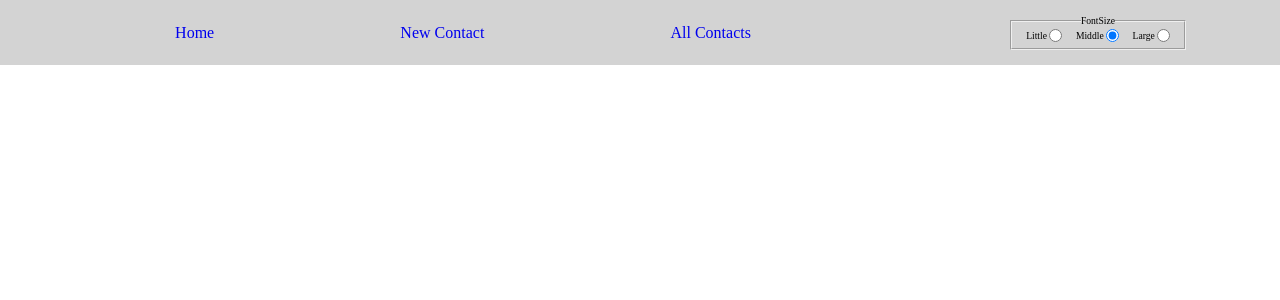
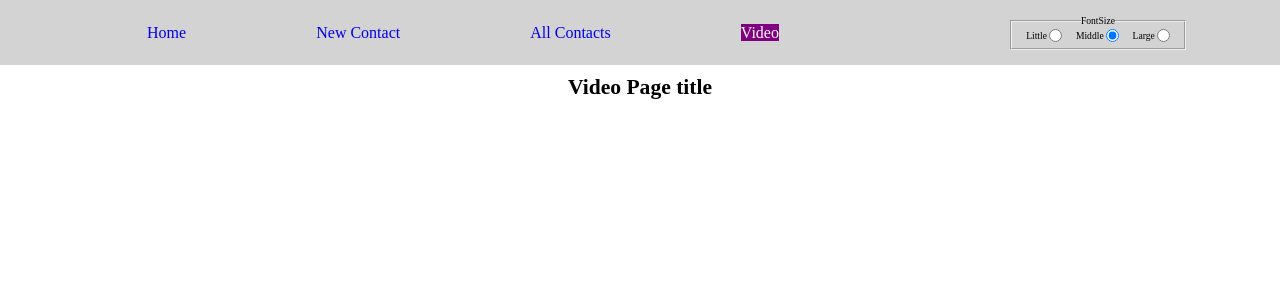
Before and after one commit to ragimovalik/react-form, a React (Create React App) app: page /video in a window 1280 px wide. Shown: the top 300 px of the page. Built offline with nearby package versions, Linux system fonts and the light colour scheme.

Commit message:
Adds React Player and some fixes

```diff
--- a/package.json
+++ b/package.json
@@ -13,6 +13,7 @@
     "react-hook-form": "^7.8.4",
     "react-icons": "^4.2.0",
     "react-jss": "^10.6.0",
+    "react-player": "^2.9.0",
     "react-router-dom": "^5.2.0",
     "react-scripts": "4.0.3",
     "web-vitals": "^1.1.2",
--- /dev/null
+++ b/src/components/Box/PageBox.jsx
@@ -0,0 +1,22 @@
+import { useContext } from 'react';
+import { createUseStyles } from 'react-jss';
+import FontContext from '../../FontSizeContext';
+
+const useStyles = createUseStyles({
+  PageBox: {
+    width: 400,
+    height: 250,
+    margin: '10px auto',
+    textAlign: 'center',
+    fontSize: props => props + 'rem',
+  },
+});
+
+const PageBox = ({ children }) => {
+  const fontSize = useContext(FontContext);
+  const classes = useStyles(fontSize);
+
+  return <div className={classes.PageBox}>{children}</div>;
+};
+
+export default PageBox;
--- a/src/pages/AllContacts.jsx
+++ b/src/pages/AllContacts.jsx
@@ -1,5 +1,11 @@
+import PageBox from '../components/Box/PageBox';
+
 const ContactsPage = () => {
-  return <h2>Contacts table</h2>;
+  return (
+    <PageBox>
+      <h2>Contacts table</h2>
+    </PageBox>
+  );
 };
 
 export default ContactsPage;
--- a/src/pages/Home.jsx
+++ b/src/pages/Home.jsx
@@ -1,10 +1,12 @@
+import { useContext } from 'react';
 import { createUseStyles } from 'react-jss';
 import FontSizeContext from '../FontSizeContext';
-import { useContext } from 'react';
+import PageBox from '../components/Box/PageBox';
 
 const useStyles = createUseStyles({
   Title: {
     'font-size': props => props * 1.3 + 'rem',
+    marginBottom: 10,
   },
   Paragraph: {
     'font-size': props => props + 'rem',
@@ -16,7 +18,7 @@ const HomePage = () => {
   const classes = useStyles(fontSize);
 
   return (
-    <>
+    <PageBox>
       <h2 className={classes.Title}>Welcome to my Page</h2>
       <p className={classes.Paragraph}>
         Lorem ipsum dolor, sit amet consectetur adipisicing elit. Consequuntur
@@ -24,7 +26,7 @@ const HomePage = () => {
         nulla eveniet id quod dolorem unde, ut at sunt veritatis, perferendis
         nihil.
       </p>
-    </>
+    </PageBox>
   );
 };
 
--- a/src/pages/NewContact.jsx
+++ b/src/pages/NewContact.jsx
@@ -1,5 +1,11 @@
+import PageBox from '../components/Box/PageBox';
+
 const NewContactPage = () => {
-  return <h2>Add new Contact</h2>;
+  return (
+    <PageBox>
+      <h2>Add new Contact</h2>
+    </PageBox>
+  );
 };
 
 export default NewContactPage;
--- /dev/null
+++ b/src/pages/VideoPage.jsx
@@ -0,0 +1,17 @@
+import ReactPlayer from 'react-player';
+import PageBox from '../components/Box/PageBox';
+
+const VideoPage = () => (
+  <PageBox>
+    <h2>Video Page title</h2>
+    <ReactPlayer
+      width="100%"
+      height="100%"
+      style={{ margin: '5px auto' }}
+      onPause={() => alert('Are you sure?')}
+      url="https://www.youtube.com/watch?v=Oe421EPjeBE&ab_channel=freeCodeCamp.org"
+    />
+  </PageBox>
+);
+
+export default VideoPage;
--- a/src/routes.js
+++ b/src/routes.js
@@ -1,6 +1,7 @@
 import HomePage from './pages/Home';
 import ContactsPage from './pages/AllContacts';
 import NewContactPage from './pages/NewContact';
+import VideoPage from './pages/VideoPage';
 
 export const routes = [
   {
@@ -21,4 +22,10 @@ export const routes = [
     exact: true,
     component: ContactsPage,
   },
+  {
+    path: '/video',
+    title: 'Video',
+    exact: true,
+    component: VideoPage,
+  },
 ];
```
Also changed, not shown: 1 other file (tests, documents, lock files or other folders).
